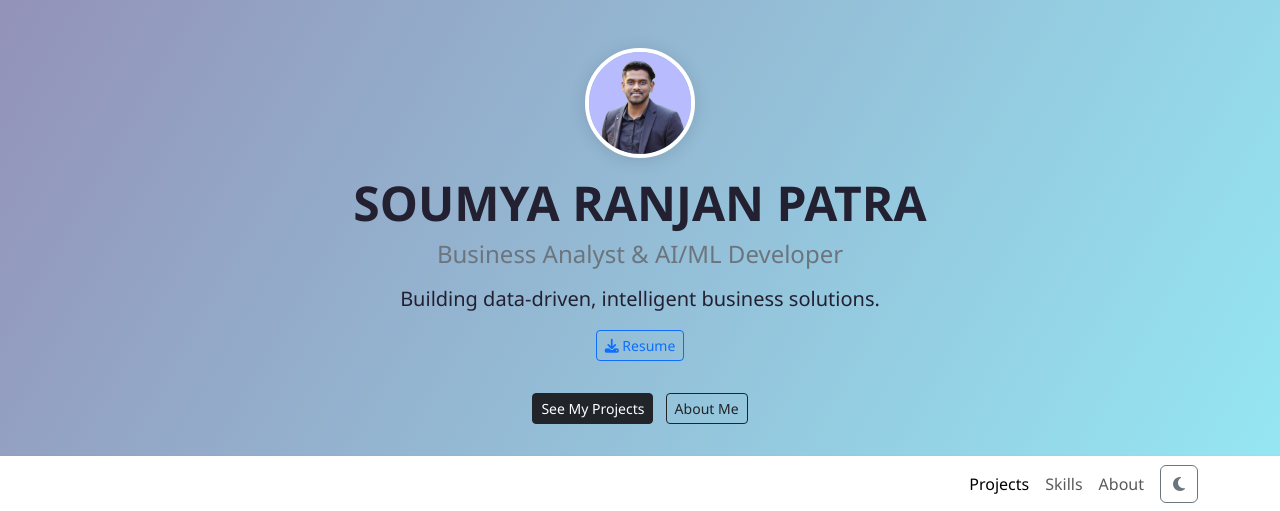
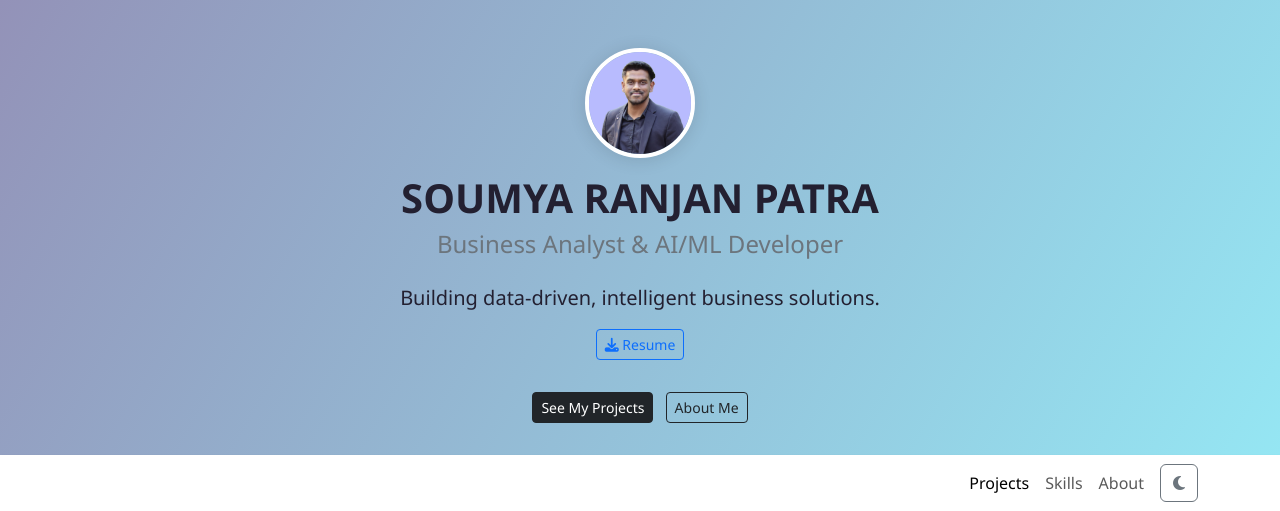
Before and after one commit to srpanalytics/portfolio, a Flask app: page / in a window 1280 px wide. Shown: the top 511 px of the page. Run offline with Flask 3, Linux system fonts and the light colour scheme.

Commit message:
changes about the font style

```diff
--- a/static/style.css
+++ b/static/style.css
@@ -11,6 +11,21 @@ body {
   color: #232031;
   padding: 3rem 0 2rem 0;
   position: relative;
+
+  h1 {
+    font-size: 2.5rem;
+    margin-bottom: 0.5rem;
+  }
+
+  h2 {
+    font-size: 1.5rem;
+    margin-bottom: 1rem;
+  }
+
+  h3 {
+    font-size: 1.2rem;
+    margin-bottom: 1.5rem;
+  }
 }
 
 .avatar {
```
